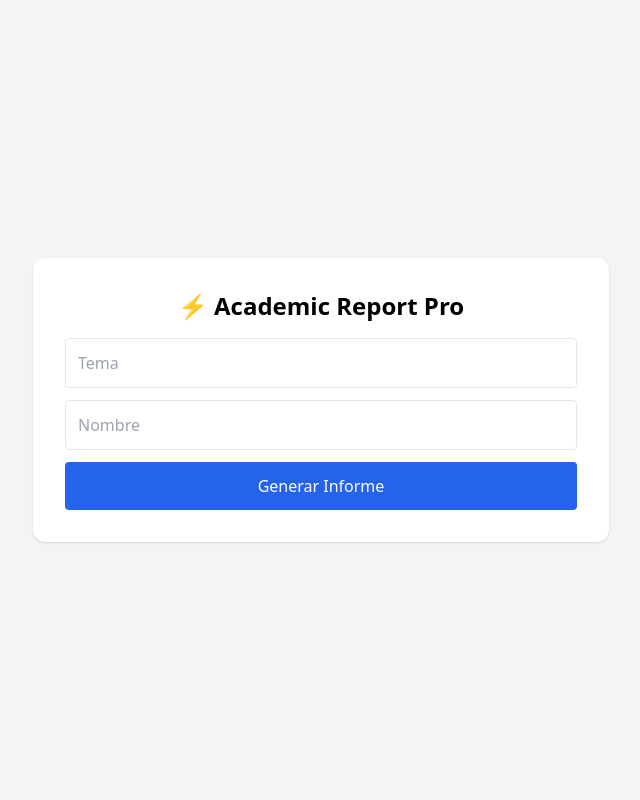
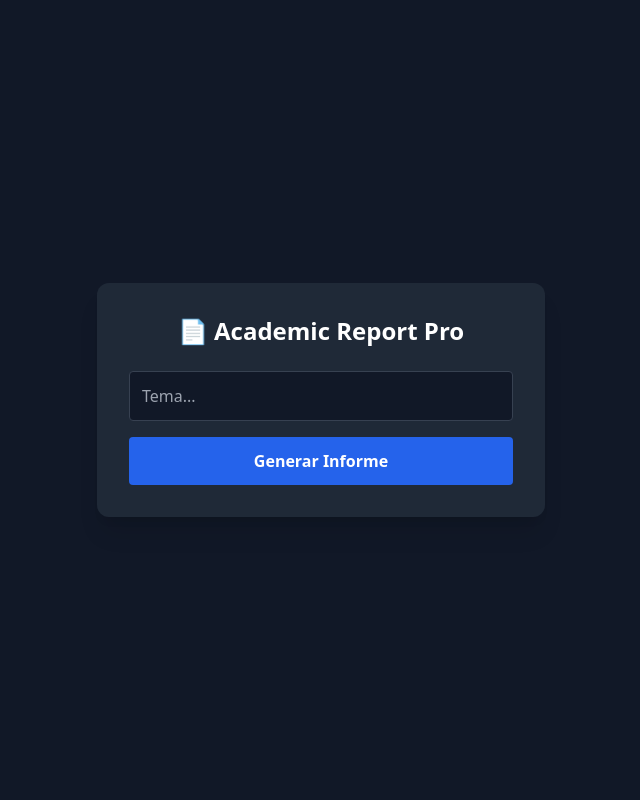
Before and after one commit to robertoarbelaez-png/Academic-Report-Pro, a Flask app: page / in a window 1280 px wide. Shown: the whole page, without its empty margins (319-959 px from the left). Run offline with Flask 3, Linux system fonts and the light colour scheme; some libraries are stand-ins or nearby versions.

Commit message:
Update index.html

```diff
--- a/templates/index.html
+++ b/templates/index.html
@@ -1,46 +1,52 @@
 <!DOCTYPE html>
-<html>
+<html lang="es">
 <head>
 <meta charset="UTF-8">
 <title>Academic Report Pro</title>
-
 <script src="https://cdn.tailwindcss.com"></script>
 <script src="https://cdn.jsdelivr.net/npm/sweetalert2@11"></script>
 </head>
 
-<body class="bg-gray-100 flex items-center justify-center min-h-screen">
+<body class="bg-gray-900 text-white flex items-center justify-center min-h-screen">
 
-<div class="bg-white p-8 rounded-xl shadow w-full max-w-xl">
+<div class="bg-gray-800 p-8 rounded-xl shadow-xl w-full max-w-md">
+    <h1 class="text-2xl font-bold text-center mb-6">📄 Academic Report Pro</h1>
 
-<h1 class="text-2xl font-bold mb-4 text-center">⚡ Academic Report Pro</h1>
+    <input id="tema" placeholder="Tema..." class="w-full p-3 mb-4 rounded bg-gray-900 border border-gray-700">
 
-<input id="tema" placeholder="Tema" class="w-full p-3 border rounded mb-3">
-<input id="nombre" placeholder="Nombre" class="w-full p-3 border rounded mb-3">
-
-<button onclick="generar()" class="w-full bg-blue-600 text-white py-3 rounded">
-Generar Informe
-</button>
-
+    <button onclick="generar()" class="w-full bg-blue-600 p-3 rounded font-bold hover:bg-blue-700">
+        Generar Informe
+    </button>
 </div>
 
 <script>
-async function generar(){
-    Swal.fire({title:"Generando PDF...", didOpen:()=>Swal.showLoading()});
+async function generar() {
+    const tema = document.getElementById("tema").value;
 
-    const res = await fetch('/generar',{
-        method:'POST',
-        headers:{'Content-Type':'application/json'},
-        body: JSON.stringify({
-            tema: document.getElementById('tema').value,
-            nombre: document.getElementById('nombre').value
-        })
+    if (!tema) {
+        Swal.fire("Error", "Escribe un tema", "error");
+        return;
+    }
+
+    Swal.fire({
+        title: "Generando...",
+        allowOutsideClick: false,
+        didOpen: () => Swal.showLoading()
+    });
+
+    const res = await fetch("/generar", {
+        method: "POST",
+        headers: {"Content-Type": "application/json"},
+        body: JSON.stringify({tema})
     });
 
     const data = await res.json();
-    Swal.close();
 
-    if(data.success){
-        window.open(data.download_url);
+    if (data.success) {
+        Swal.fire("Listo", "Descargando...", "success");
+        window.location.href = data.download_url; // 🔥 descarga directa
+    } else {
+        Swal.fire("Error", data.error, "error");
     }
 }
 </script>
```
